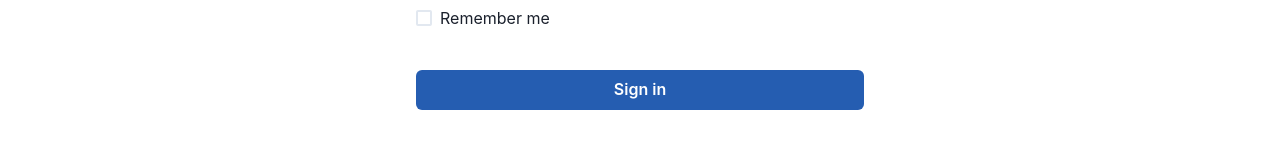
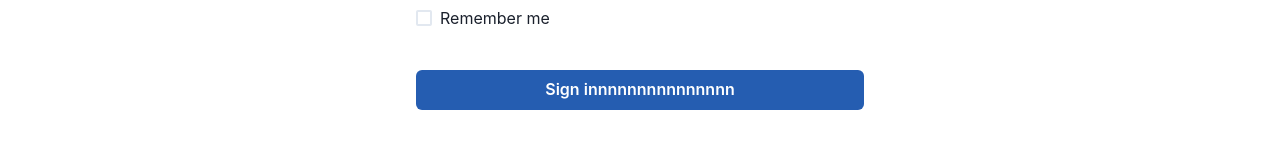
Before and after one commit to araqelyannarek/project, a Next.js app in the folder front-end/: page /signin in a window 1280 px wide. Shown: the part 466-626 px from the top of the page. Built offline with nearby package versions, Linux system fonts and the light colour scheme.

Commit message:
test changes

```diff
--- a/front-end/components/signIn/SignInPage.tsx
+++ b/front-end/components/signIn/SignInPage.tsx
@@ -117,7 +117,7 @@ const SignIn = () => {
                                 color={'white'}
                                 _hover={{ bg: '#3D7DD6' }}
                              >
-                                Sign in
+                                Sign innnnnnnnnnnnnnn
                             </Button>
                         </Stack>
                         <Text align={'center'} color={'red.500'}>{errorMessage}</Text>
```
